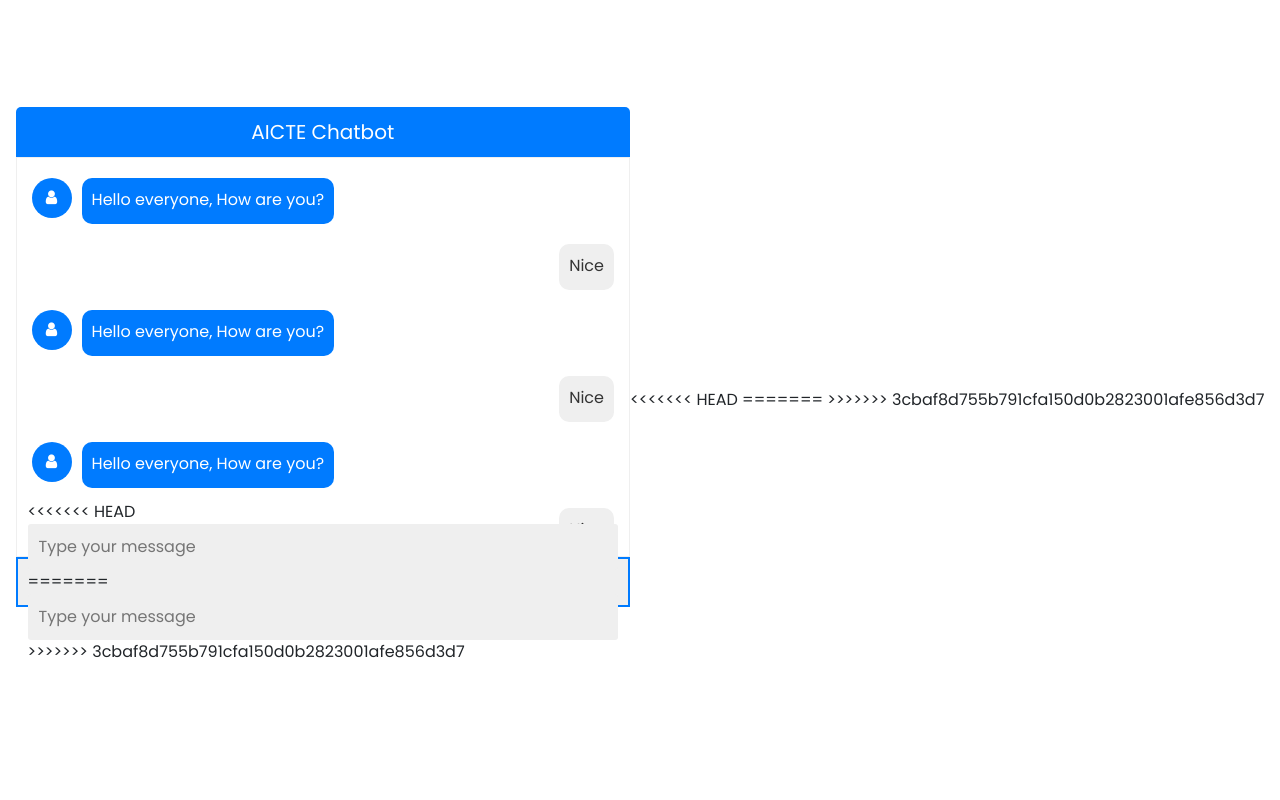
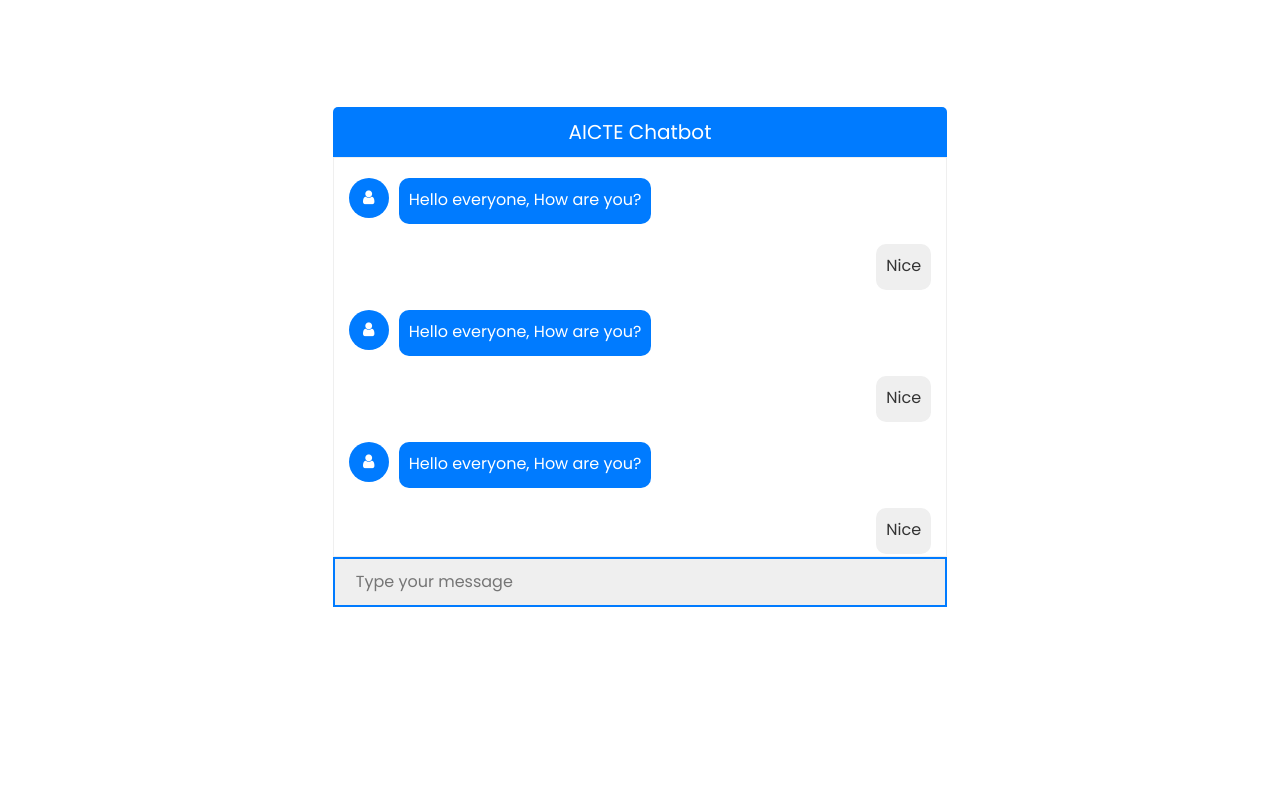
Before and after one commit to neelshah2409/AI_Chat_bot_old, a Django app: page / in a window 1280 px wide. Run offline with Django 4.2, Linux system fonts and the light colour scheme; parts of the project's set-up code (start-up, migrations or seed data) failed here and were passed over; some libraries are stand-ins or nearby versions.

Commit message:
some error solved

```diff
--- a/AIC/AIC_APP/templates/AIC_APP/index2.html
+++ b/AIC/AIC_APP/templates/AIC_APP/index2.html
@@ -103,15 +103,10 @@
 
         <div class="typing-area">
             <div class="input-field">
-<<<<<<< HEAD
-                <form>
-                    <input type="text" placeholder="Type your message" id="etext" name="etext" required>
-                    <button type=" submit ">Send</button>
-=======
+
                 <form action="takeOutput" method="post">{% csrf_token %}
                     <input type="text" placeholder="Type your message" id="etext" name="etext" required>
                     <button type="submit">Send</button>
->>>>>>> 3cbaf8d755b791cfa150d0b2823001afe856d3d7
                 </form>
             </div>
         </div>
@@ -123,17 +118,14 @@
         </div>
     </div>
 </body>
-<<<<<<< HEAD
 <script src="https://cdn.jsdelivr.net/npm/bootstrap@5.1.3/dist/js/bootstrap.bundle.min.js " integrity="sha384-ka7Sk0Gln4gmtz2MlQnikT1wXgYsOg+OMhuP+IlRH9sENBO0LRn5q+8nbTov4+1p " crossorigin="anonymous "></script>
 <!-- <script src="{% static 'AIC_APP/js/index.js' %} "></script> -->
 <script src="index.js "></script>
-=======
 <script src="https://cdn.jsdelivr.net/npm/bootstrap@5.1.3/dist/js/bootstrap.bundle.min.js" integrity="sha384-ka7Sk0Gln4gmtz2MlQnikT1wXgYsOg+OMhuP+IlRH9sENBO0LRn5q+8nbTov4+1p" crossorigin="anonymous"></script>
 
 <script src="https://cdnjs.cloudflare.com/ajax/libs/gsap/3.9.1/gsap.min.js"></script>
-<!-- <script src="{% static 'AIC_APP/js/index.js' %}"></script> -->
-<script src="index.js"></script>
->>>>>>> 3cbaf8d755b791cfa150d0b2823001afe856d3d7
+ <script src="{% static 'AIC_APP/js/index.js' %}"></script>
+<!--<script src="index.js"></script>-->
 
 
 
```
Also changed, not shown: 3 other files.
